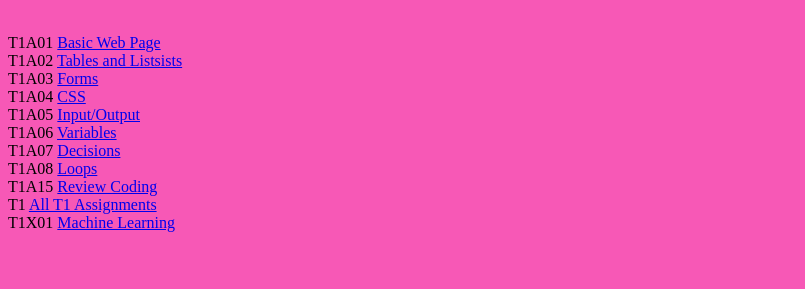
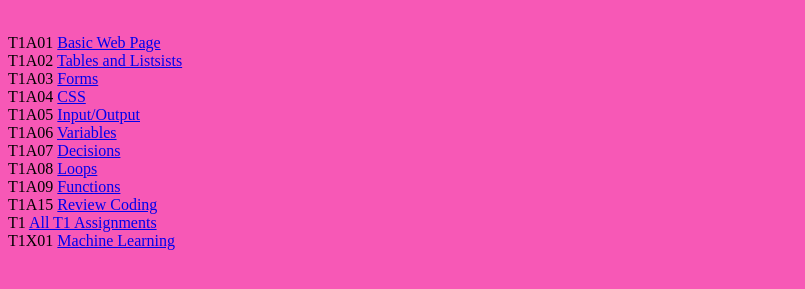
Before and after one commit to treybertram06/gamedev11trey, a plain HTML site: page public/index.html in a window 1280 px wide. Shown: the part 91-380 px from the top of the page, without its empty margins (0-805 px from the left). Drawn offline with Linux system fonts and the light colour scheme.

Commit message:
Update index.html

```diff
--- a/public/index.html
+++ b/public/index.html
@@ -27,6 +27,8 @@ T1A04 <a href="https://bkfitx.github.io/gamedev11trey/public/t1a04css-trey.html"
   <br>
   T1A08 <a href="https://bkfitx.github.io/gamedev11trey/public/t1a08loops-trey.html">Loops</a>
   <br>
+  T1A09 <a href="https://bkfitx.github.io/gamedev11trey/public/t1a09functions-trey.html">Functions</a>
+  <br>
  T1A15 <a href="https://bkfitx.github.io/gamedev11trey/public/t1a15review-coding-trey.html">Review Coding</a>
   <br>
  T1    <a href="https://github.com/hpssjellis/high-school-javascript-game-dev-assignment-images">All T1 Assignments</a>
```
